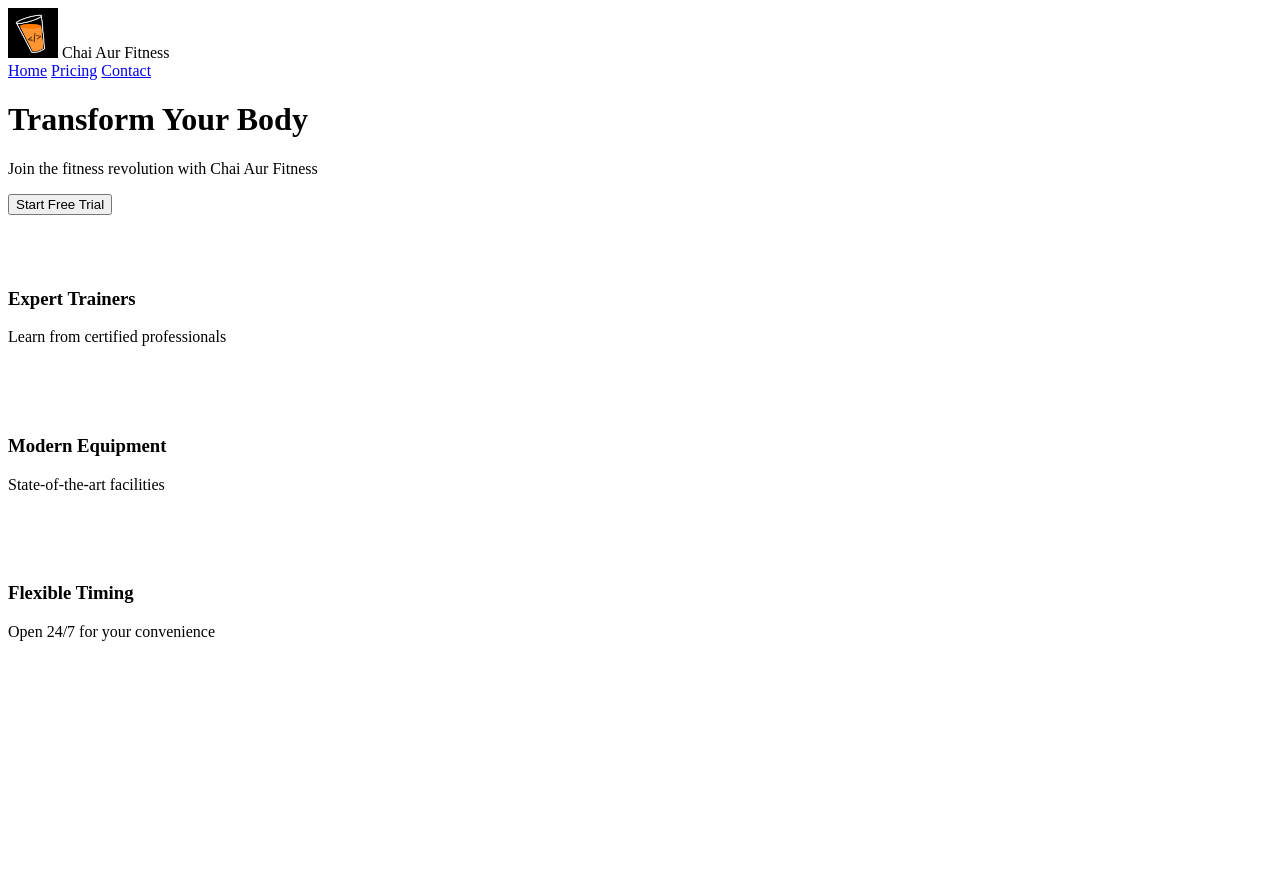
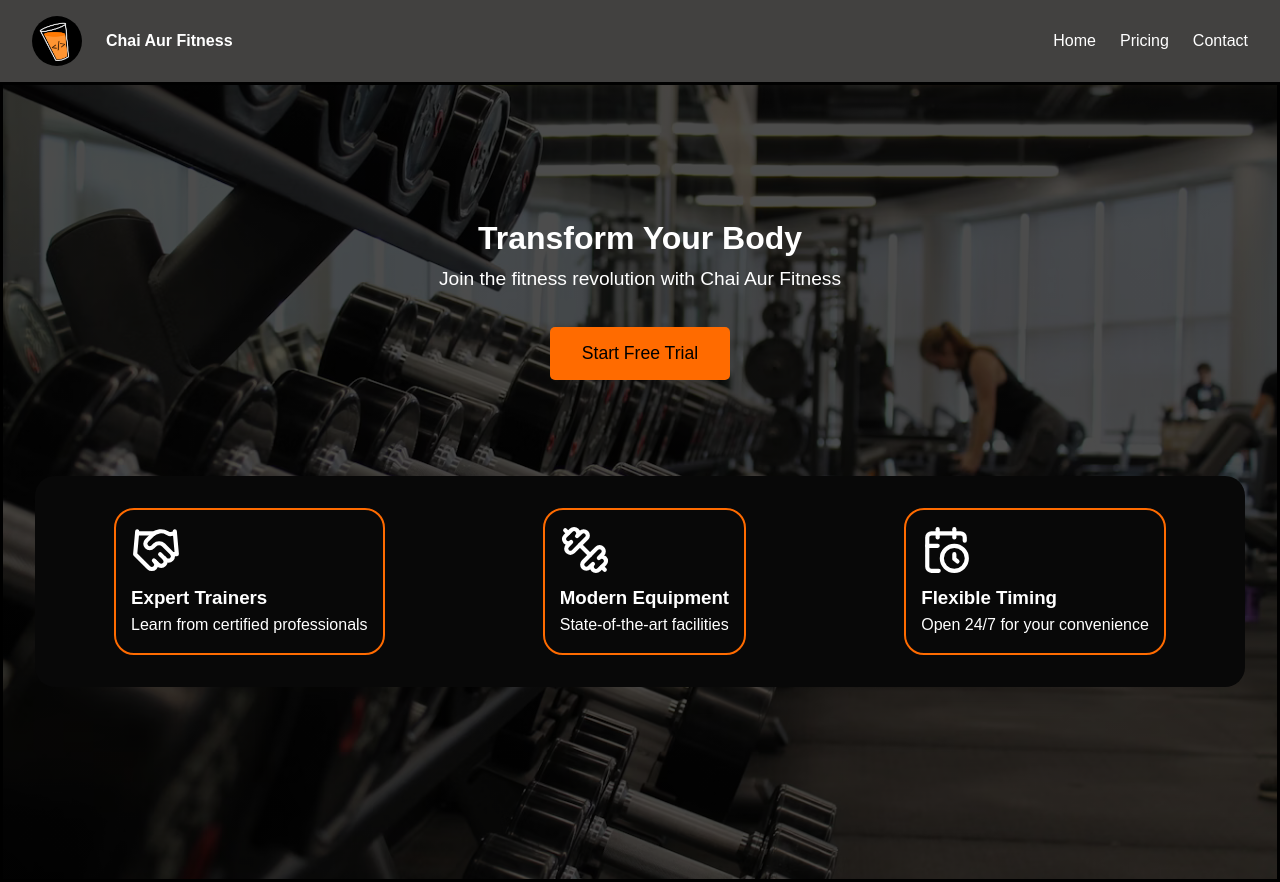
Before and after one commit to virat-sr/Chai-Code, a website: page landing-page-challenge/landing-page-1/index.html in a window 1280 px wide. Before the commit the page ends 800 px from the top, so only its background shows below. Drawn offline with Linux system fonts and the light colour scheme.

Commit message:
feature : css changes for challenge 1

```diff
--- a/landing-page-challenge/landing-page-1/challenge.css
+++ b/landing-page-challenge/landing-page-1/challenge.css
@@ -13,43 +13,84 @@ body {
 
 /* Navbar styles */
 .navbar {
+  display: flex;
+  justify-content:space-between;
+  align-items: center;
+  background-color: rgb(66, 65, 64);
+  padding: 1rem 2rem;
   /* Add styles for navbar */
 }
 
 .logo {
   /* Add styles for the logo */
+  font-weight: bold;
+  color: #fff;
+  display: flex;
+  align-items: center;
+  gap: 1.5rem;
+
 }
 
 .logo img {
+  border-radius: 50%;
   /* Add styles for logo image */
+}
+.nav-links {
+  display: flex;
+  gap: 1.5rem;
 }
 
 .nav-links a {
+  text-decoration: none;
+  color: #fff;
+
   /* Add styles for nav links */
 }
 
 .nav-links a:hover {
+
   /* Add hover styles for nav links */
 }
 
 /* Hero section styles */
 .hero {
+  height: 100vh;
+  background: linear-gradient(rgba(0, 0, 0, 0.7), rgba(0, 0, 0, 0.7)),
+              url('./assets/chaigym.png');
+  background-size: cover;
+  background-position: center;
+  padding: 2rem;
+  border-style:solid;
+  border-color:black;
   /* Add styles for hero section */
 }
 
 .hero-content {
   /* Add styles for hero content */
+  text-align: center;
+  padding: 6rem 0;
 }
 
 .hero-content h1 {
+  color: #fff;
   /* Add styles for hero heading */
 }
 
 .hero-content p {
   /* Add styles for hero paragraph */
+  font-size: 1.2rem;
+  margin-bottom: 2rem;
+  color: #fff;
 }
 
 .cta-button {
+  padding: 1rem 2rem;
+  font-size: 1.1rem;
+  background-color: #ff6b00;
+  border: none;
+  border-radius: 5px;
+  cursor: pointer;
+
   /* Add styles for CTA button */
 }
 
@@ -60,16 +101,31 @@ body {
 /* Features section styles */
 .features {
   /* Add styles for features section */
+  display: flex;
+  justify-content: space-around;
+  background-color: #080808;
+  border-radius: 20px;
+  padding: 2rem 0 2rem 0;
+
 }
 
 .feature {
   /* Add styles for each feature block */
+  border-color: #ff6b00;
+  border-style:solid;
+  border-width: 2px;
+  border-radius: 20px;
+  padding: 15px;
+  word-wrap: break-word;
+
 }
 
 .feature h3 {
+  color: #fff;
   /* Add styles for feature heading */
 }
 
 .feature p {
+  color: #fff;
   /* Add styles for feature paragraph */
 }
--- a/landing-page-challenge/landing-page-1/index.html
+++ b/landing-page-challenge/landing-page-1/index.html
@@ -6,9 +6,10 @@
     <link rel="icon" type="image/x-icon" href="./assets/favicon.ico" />
     <title>Chai Aur Fitness</title>
     <!-- <link rel="stylesheet" href="challenge.css" /> -->
-    <link rel="stylesheet" href="solution.css" />
+    <link rel="stylesheet" href="challenge.css" />
   </head>
   <body>
+    <!-- <img class="background-image" src="./assets//chaigym.png" alt="123"> -->
     <nav class="navbar">
       <div class="logo">
         <img
```
